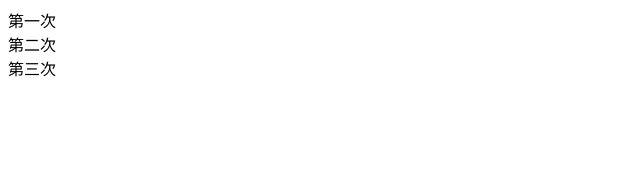
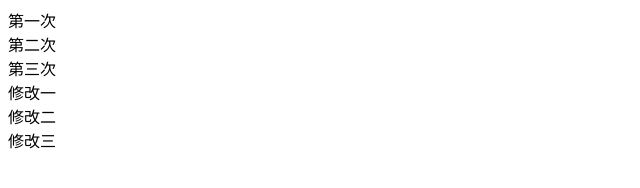
Before and after one commit to CR7LOVE/practise-in-daily-life, a plain HTML site: page test.html in a window 1280 px wide. Shown: the whole page, without its empty margins (0-640 px from the left). Drawn offline with Linux system fonts and the light colour scheme.

Commit message:
[hahah] it works!
[second] second fix

[third] third fix

```diff
--- a/test.html
+++ b/test.html
@@ -8,5 +8,9 @@
     <div>第一次</div>
     <div>第二次</div>
     <div>第三次</div>
+
+    <div>修改一</div>
+    <div>修改二</div>
+    <div>修改三</div>
 </body>
 </html>
```
